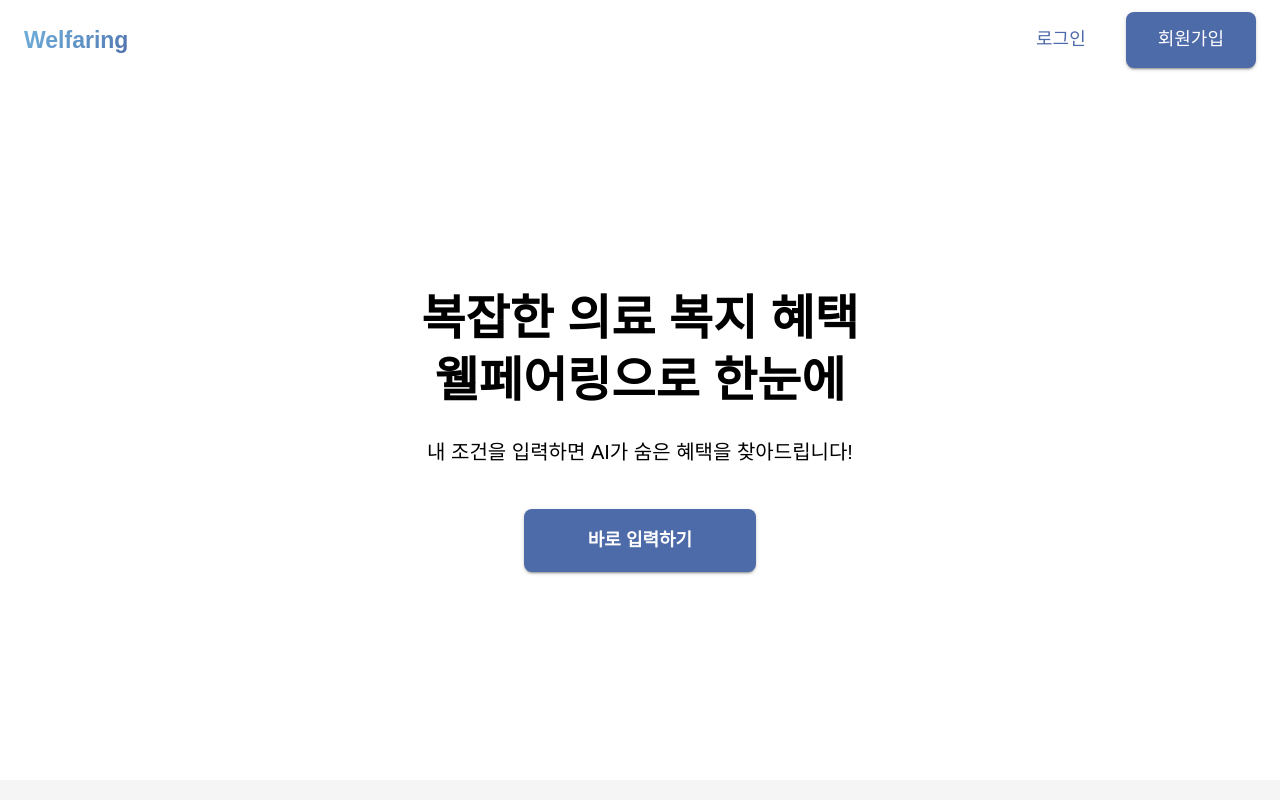
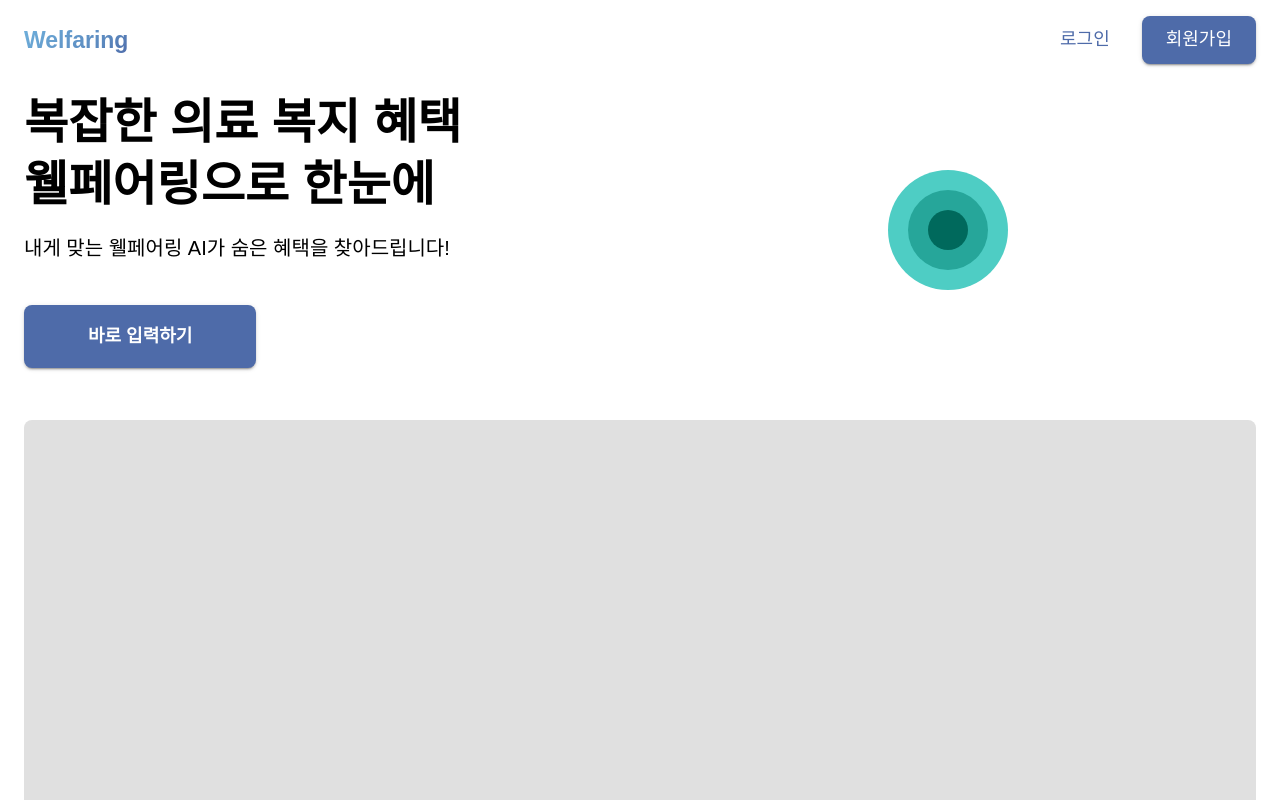
Before and after one commit to woominKO/Welfaring-Front, a React (Vite) app: page / in a window 1280 px wide. Shown: the top 800 px of the page. Built offline with nearby package versions, Linux system fonts and the light colour scheme; a web font is replaced by a local one.

Commit message:
헤더 및 메인 페이지 (인트로) 수정

```diff
--- a/src/components/Header.tsx
+++ b/src/components/Header.tsx
@@ -51,7 +51,7 @@ const Header = () => {
         <Toolbar
           disableGutters
           sx={{
-            height: "80px",
+            height: { xs: "60px", md: "80px" },
             justifyContent: "space-between",
           }}
         >
@@ -64,7 +64,7 @@ const Header = () => {
                 WebkitTextFillColor: "transparent",
                 backgroundClip: "text",
                 fontWeight: 700,
-                fontSize: "23px",
+                fontSize: { md: "23px" },
               })}
             >
               Welfaring
@@ -72,7 +72,7 @@ const Header = () => {
           </StyledLink>
 
           {/* 우측 버튼 */}
-          <Stack direction="row" alignItems="center" gap={1}>
+          <Stack direction="row" alignItems="center" gap={{ xs: 0.5, md: 1 }}>
             {/* 로그인 텍스트 링크 */}
 
             {/* 로그인 버튼 */}
@@ -83,17 +83,17 @@ const Header = () => {
               sx={(theme) => ({
                 backgroundColor: theme.palette.background.default,
                 color: theme.palette.primary.main,
-                px: 4,
-                py: 1.5,
+                px: { xs: 2, md: 3 },
+                py: { xs: 1, md: 1 },
                 borderRadius: "8px",
                 textTransform: "none",
                 fontWeight: 500,
-                fontSize: "18px",
+                fontSize: { xs: "15px", md: "18px" },
                 boxShadow: "none",
                 border: "none",
                 "&:hover": {
-                  backgroundColor: theme.palette.primary.hover,
-                  color: "white",
+                  backgroundColor: theme.palette.primary.hover2,
+                  color: "#404040",
                   boxShadow: "none",
                 },
               })}
@@ -109,12 +109,12 @@ const Header = () => {
               sx={(theme) => ({
                 backgroundColor: theme.palette.primary.main,
                 color: "white",
-                px: 4,
-                py: 1.5,
+                px: { xs: 2, md: 3 },
+                py: { xs: 1, md: 1 },
                 borderRadius: "8px",
                 textTransform: "none",
                 fontWeight: 500,
-                fontSize: "18px",
+                fontSize: { xs: "15px", md: "18px" },
                 "&:hover": {
                   backgroundColor: theme.palette.primary.hover,
                 },
--- a/src/mui.d.ts
+++ b/src/mui.d.ts
@@ -17,10 +17,12 @@ declare module '@mui/material/styles' {
 
   interface PaletteColor {
     hover?: string;
+    hover2?: string;
   }
 
   interface SimplePaletteColorOptions {
     hover?: string;
+    hover2?: string;
   }
 
   interface TypeBackground {
--- a/src/pages/Main.tsx
+++ b/src/pages/Main.tsx
@@ -3,24 +3,35 @@ import { NavLink } from "react-router-dom";
 
 const Main = () => {
   return (
-    <Box>
-      {/* 히어로 섹션 */}
+    <>
+      {/* 히어로 섹션 - PC는 2컬럼, 모바일은 세로 */}
       <Container maxWidth="xl">
-        <Stack
-          minHeight="calc(100vh - 100px)"
-          justifyContent="center"
-          alignItems="center"
-          px={{ xs: 3, sm: 4 }}
-          py={{ xs: 4, md: 6 }}
-          gap={{ xs: 3, md: 4 }}
+        <Stack gap={"5vh"}>
+          <Box
+            mt={{ xs: 5, md: 0 }}
+            minHeight={{ xs: "0", md: "calc(100vh - 500px)" }}
+            sx={{
+              display: "flex",
+              flexDirection: { xs: "column", md: "row" },
+            }}
           >
-          {/* 메인 타이틀 */}
+            {/* 좌측: 텍스트 영역 */}
+            <Box
+              sx={{
+                width: { xs: "100%", md: "50%" },
+                display: "flex",
+                alignItems: "center",
+                justifyContent: { xs: "center", md: "flex-start" },
+                bgcolor: "white",
+              }}
+            >
+              <Stack gap={3}>
                 <Typography
                   variant="h2"
                   sx={{
-              fontSize: { xs: "28px", sm: "38px", md: "48px" },
+                    fontSize: { xs: "28px", md: "48px" },
                     fontWeight: 700,
-              textAlign: "center",
+                    textAlign: { xs: "center", md: "left" },
                     lineHeight: 1.3,
                   }}
                 >
@@ -29,21 +40,21 @@ const Main = () => {
                   웰페어링으로 한눈에
                 </Typography>
 
-          {/* 부제목 */}
+                {/* 통합 서브타이틀 */}
                 <Typography
                   variant="h5"
                   sx={{
-              fontSize: { xs: "16px", sm: "18px", md: "20px" },
+                    fontSize: { xs: "16px", md: "20px" },
                     fontWeight: 400,
-              textAlign: "center",
+                    textAlign: { xs: "center", md: "left" },
                     color: "text.primary",
-              maxWidth: "600px",
+                    mb: 3,
                   }}
                 >
-            내 조건을 입력하면 AI가 숨은 혜택을 찾아드립니다!
+                  내게 맞는 웰페어링 AI가 숨은 혜택을 찾아드립니다!
                 </Typography>
 
-          {/* CTA 버튼 */}
+                {/* 통합 버튼 */}
                 <Button
                   variant="contained"
                   component={NavLink}
@@ -54,10 +65,9 @@ const Main = () => {
                     px: { xs: 6, md: 8 },
                     py: { xs: 1.5, md: 2 },
                     borderRadius: "8px",
-              textTransform: "none",
                     fontWeight: 600,
                     fontSize: { xs: "16px", md: "18px" },
-              mt: 2,
+                    alignSelf: { xs: "center", md: "flex-start" },
                     "&:hover": {
                       backgroundColor: theme.palette.primary.hover,
                     },
@@ -66,19 +76,70 @@ const Main = () => {
                   바로 입력하기
                 </Button>
               </Stack>
-      </Container>
+            </Box>
+
+            {/* 우측: 아이콘 네트워크 영역 - PC에서만 표시 */}
+            <Box
+              display={{ xs: "none", md: "flex" }}
+              width="50%"
+              alignItems="center"
+              justifyContent="center"
+            >
+              <Box
+                sx={{
+                  width: "80%",
+                  height: "80%",
+                  bgcolor: "white",
+                  borderRadius: "8px",
+                  display: { xs: "none", md: "flex" },
+                  alignItems: "center",
+                  justifyContent: "center",
+                  position: "relative",
+                }}
+              >
+                {/* 중앙 브레인 아이콘 */}
+                <Box
+                  sx={{
+                    width: "120px",
+                    height: "120px",
+                    bgcolor: "#4ECDC4",
+                    borderRadius: "50%",
+                    alignItems: "center",
+                    justifyContent: "center",
+                    position: "relative",
+                    "&::before": {
+                      content: '""',
+                      position: "absolute",
+                      top: "50%",
+                      left: "50%",
+                      transform: "translate(-50%, -50%)",
+                      width: "80px",
+                      height: "80px",
+                      bgcolor: "#26a69a",
+                      borderRadius: "50%",
+                      zIndex: 1,
+                    },
+                    "&::after": {
+                      content: '""',
+                      position: "absolute",
+                      top: "50%",
+                      left: "50%",
+                      transform: "translate(-50%, -50%)",
+                      width: "40px",
+                      height: "40px",
+                      bgcolor: "#00695c",
+                      borderRadius: "50%",
+                      zIndex: 2,
+                    },
+                  }}
+                />
+              </Box>
+            </Box>
+          </Box>
 
           {/* 회색 블록 섹션 */}
-      <Box sx={(theme) => ({ bgcolor: theme.palette.background.gray, py: { xs: 6, md: 10 } })}>
-        <Container maxWidth="xl">
-          <Stack gap={4} px={{ xs: 3, sm: 4 }}>
-            <Box
-              sx={(theme) => ({
-                height: { xs: "400px", md: "500px" },
-                bgcolor: theme.palette.background.lightGray,
-                borderRadius: "8px",
-              })}
-            />
+          <Box>
+            <Stack gap={4}>
               <Box
                 sx={(theme) => ({
                   height: { xs: "400px", md: "500px" },
@@ -87,9 +148,10 @@ const Main = () => {
                 })}
               />
             </Stack>
+          </Box>
+        </Stack>
       </Container>
-      </Box>
-    </Box>
+    </>
   );
 };
 
--- a/src/utils/index.ts
+++ b/src/utils/index.ts
@@ -13,7 +13,8 @@ export const theme = createTheme({
             main: "#4E6BA9",
             light: "#6FB1DC",
             dark: "#5B88BE",
-            hover: "#3d5594"
+            hover: "#3d5594",
+            hover2: "#d9d9d9",
           },
           secondary: {
             main: "#6e6e6e",
```
Lines whose indentation alone changed are shown as unchanged.
